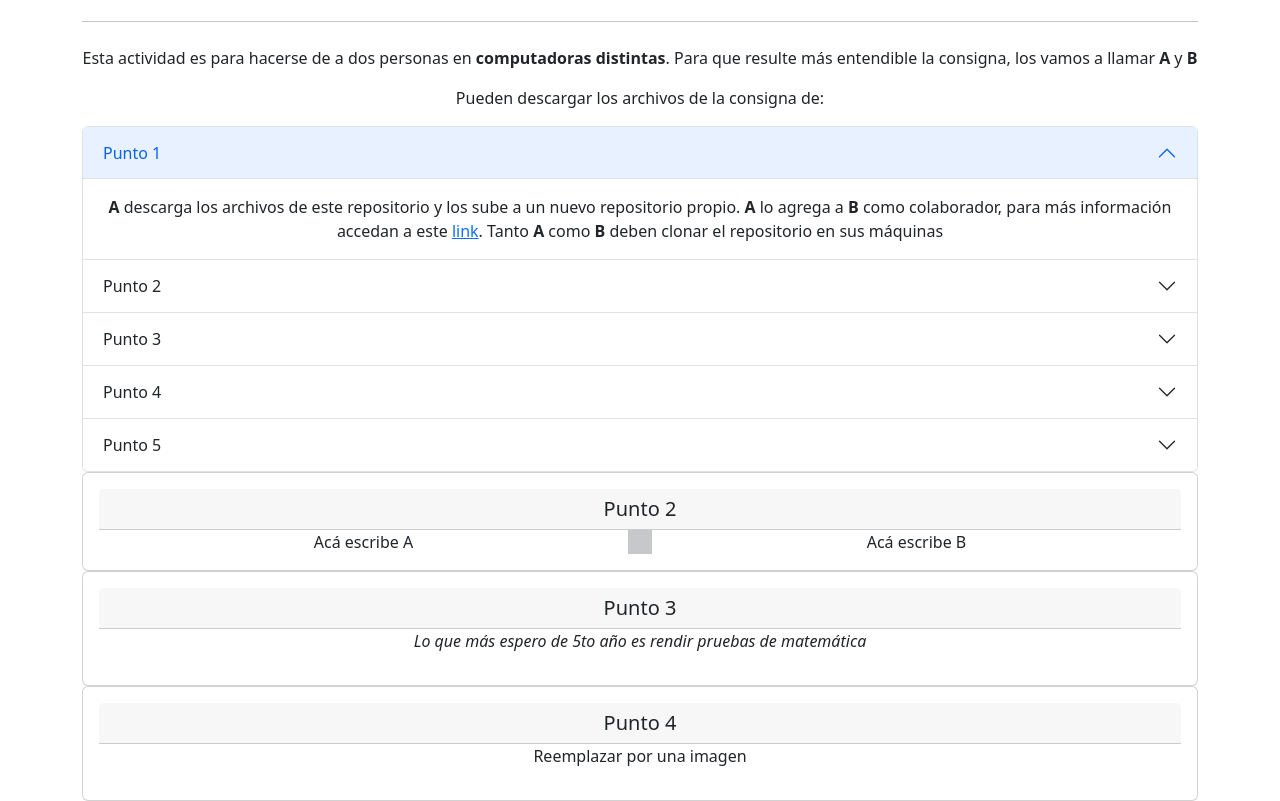
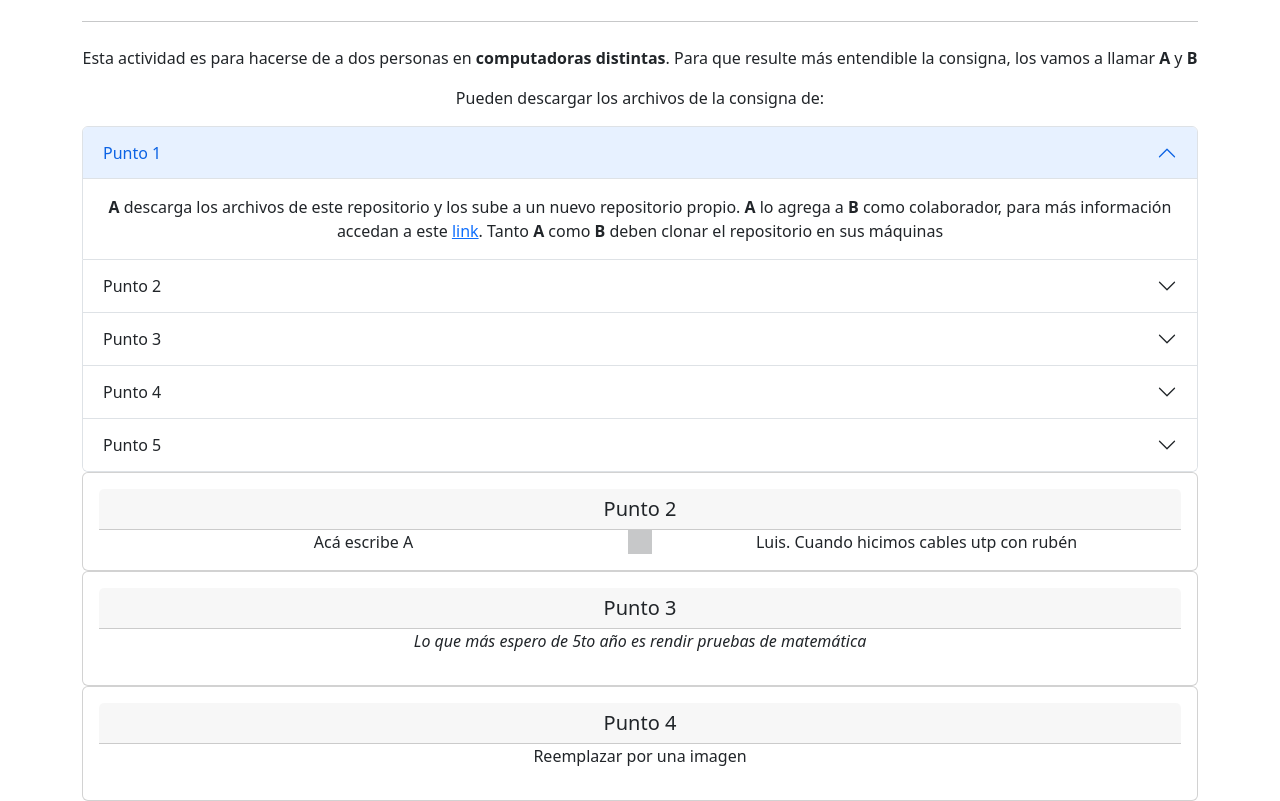
Before and after one commit to ArielAlzo/Github-Julian-1, a plain HTML site: page index.html in a window 1280 px wide. Shown: the part 108-909 px from the top of the page. Drawn offline with nearby package versions, Linux system fonts and the light colour scheme.

Commit message:
Nombre y anécdota agregado

```diff
--- a/index.html
+++ b/index.html
@@ -88,7 +88,8 @@
               </div>
               <div class="vr"></div>
               <div class="col-sm">
-                Acá escribe B
+                Luis.
+                Cuando hicimos cables utp con rubén
               </div>
             </div>
           </div>
```
